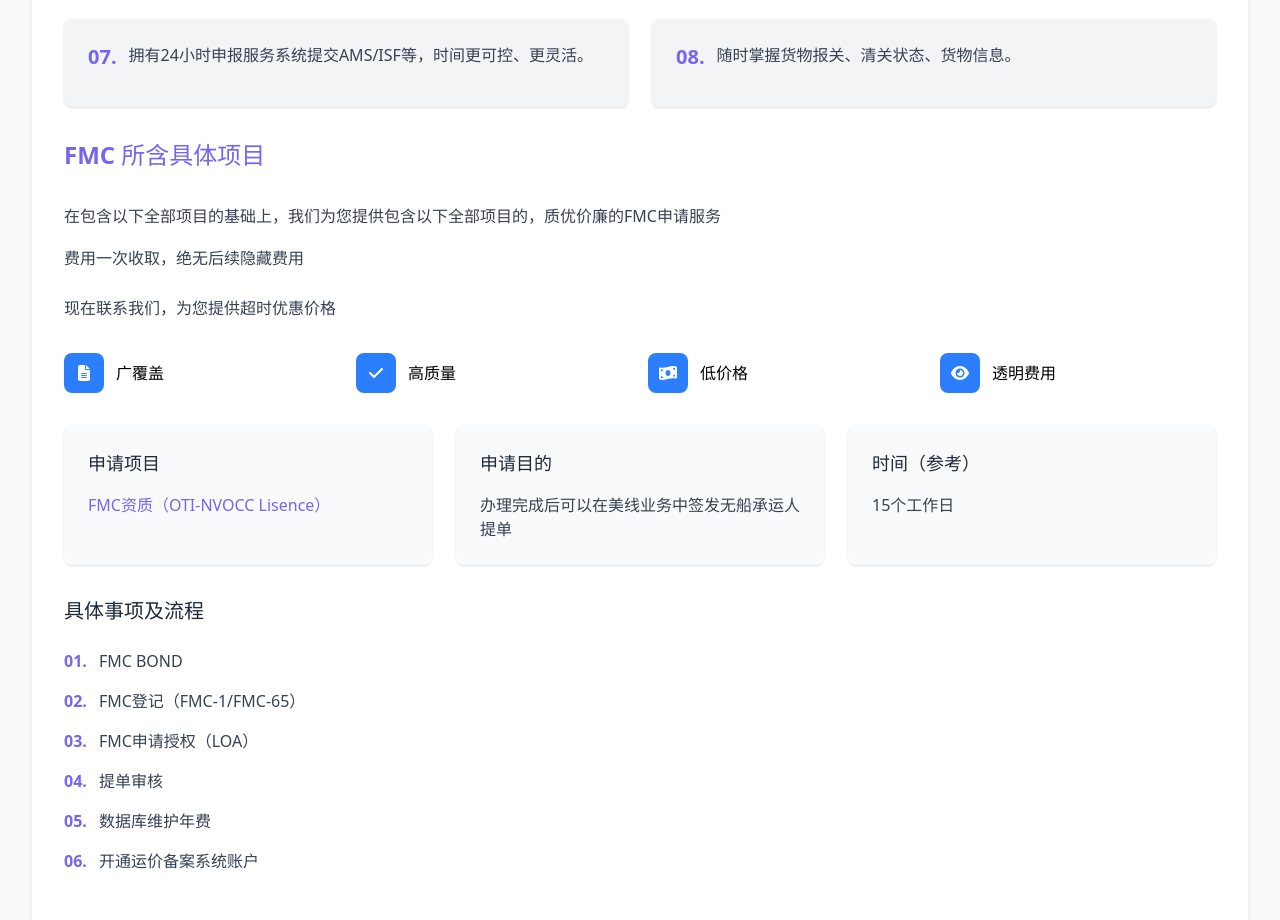
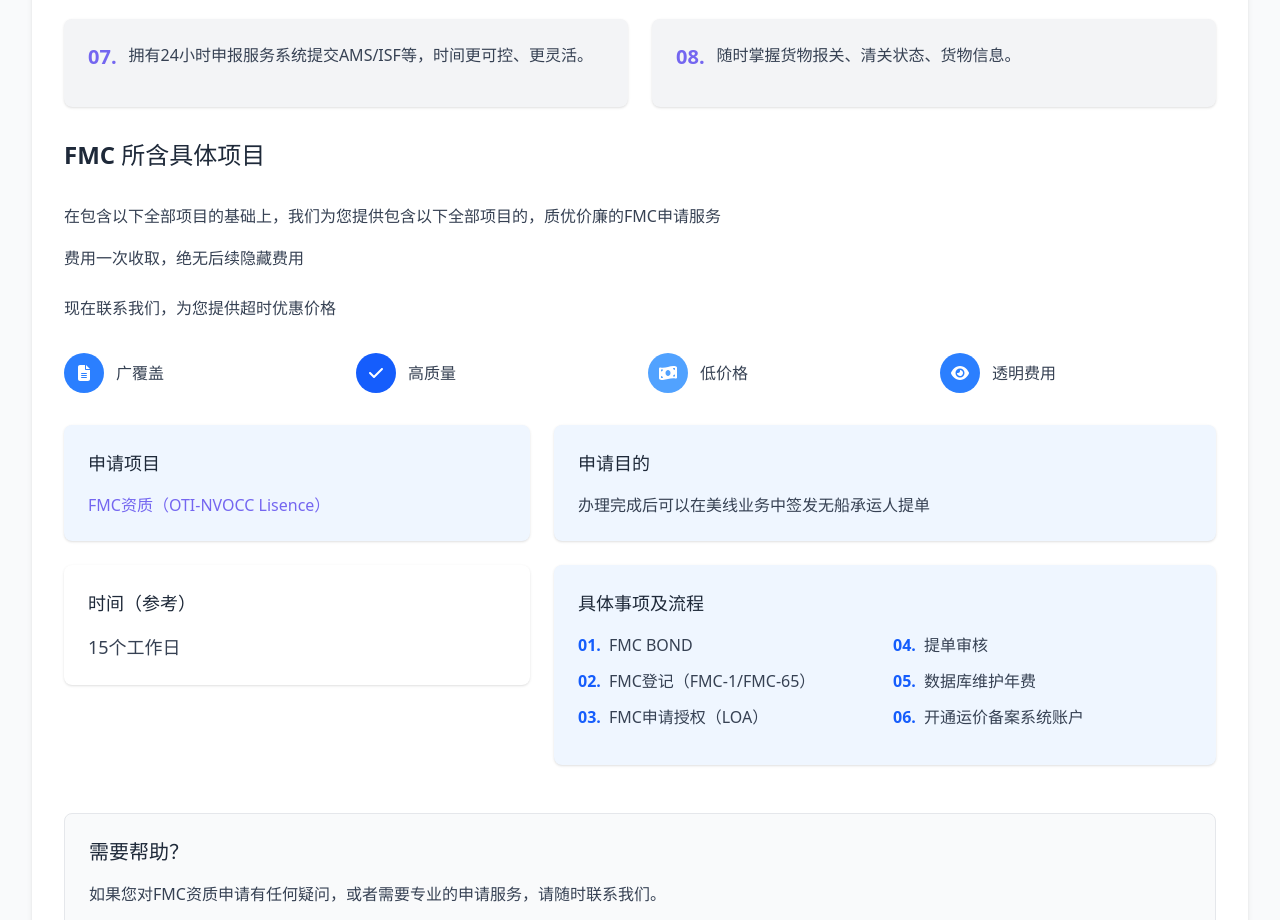
Before and after one commit to LeoYang9189/wooo, a React (Vite) app: page /fmc-qualification in a window 1280 px wide. Shown: the part 1880-2800 px from the top of the page. Built offline with nearby package versions, Linux system fonts and the light colour scheme.

Commit message:
优化FMC所含具体项目部分的布局，采用便当盒式组合布局，更新样式与图标

```diff
--- a/src/components/pages/FMCQualification.tsx
+++ b/src/components/pages/FMCQualification.tsx
@@ -466,8 +466,8 @@ const FMCQualification = () => {
                 </div>
 
                 {/* FMC所含具体项目 */}
-                <div>
-                  <h2 className="text-2xl font-bold text-primary mb-8">FMC 所含具体项目</h2>
+                <div className="relative">
+                  <h2 className="text-2xl font-bold text-gray-800 mb-8">FMC 所含具体项目</h2>
 
                   <div className="mb-8">
                     <p className="text-gray-700 leading-relaxed mb-4">
@@ -482,88 +482,101 @@ const FMCQualification = () => {
 
                     <div className="grid grid-cols-2 md:grid-cols-4 gap-4 mb-8">
                       <div className="flex items-center">
-                        <div className="w-10 h-10 flex items-center justify-center bg-blue-500 rounded-lg text-white mr-3">
+                        <div className="w-10 h-10 flex items-center justify-center bg-blue-500 rounded-full text-white mr-3">
                           <FontAwesomeIcon icon={faFileAlt} />
                         </div>
-                        <span className="font-medium">广覆盖</span>
+                        <span className="font-medium text-gray-700">广覆盖</span>
                       </div>
                       <div className="flex items-center">
-                        <div className="w-10 h-10 flex items-center justify-center bg-blue-500 rounded-lg text-white mr-3">
+                        <div className="w-10 h-10 flex items-center justify-center bg-blue-600 rounded-full text-white mr-3">
                           <FontAwesomeIcon icon={faCheck} />
                         </div>
-                        <span className="font-medium">高质量</span>
+                        <span className="font-medium text-gray-700">高质量</span>
                       </div>
                       <div className="flex items-center">
-                        <div className="w-10 h-10 flex items-center justify-center bg-blue-500 rounded-lg text-white mr-3">
+                        <div className="w-10 h-10 flex items-center justify-center bg-blue-400 rounded-full text-white mr-3">
                           <FontAwesomeIcon icon={faMoneyBillWave} />
                         </div>
-                        <span className="font-medium">低价格</span>
+                        <span className="font-medium text-gray-700">低价格</span>
                       </div>
                       <div className="flex items-center">
-                        <div className="w-10 h-10 flex items-center justify-center bg-blue-500 rounded-lg text-white mr-3">
+                        <div className="w-10 h-10 flex items-center justify-center bg-blue-500 rounded-full text-white mr-3">
                           <FontAwesomeIcon icon={faEye} />
                         </div>
-                        <span className="font-medium">透明费用</span>
+                        <span className="font-medium text-gray-700">透明费用</span>
                       </div>
                     </div>
                   </div>
 
-                  <div className="grid grid-cols-1 md:grid-cols-3 gap-6">
-                    {/* 申请项目 */}
-                    <div className="bg-gray-50 p-6 rounded-lg shadow-sm">
+                  {/* 便当盒式布局 */}
+                  <div className="grid grid-cols-1 md:grid-cols-12 gap-6">
+                    {/* 左侧卡片 */}
+                    <div className="md:col-span-5 flex flex-col gap-6">
+                      {/* 申请项目卡片 */}
+                      <div className="bg-blue-50 p-6 rounded-lg shadow-sm">
                         <h3 className="text-lg font-bold text-gray-800 mb-4">申请项目</h3>
-                      <p className="text-primary font-medium mb-2">FMC资质（OTI-NVOCC Lisence）</p>
+                        <p className="text-primary font-medium">FMC资质（OTI-NVOCC Lisence）</p>
                       </div>
 
-                    {/* 申请目的 */}
-                    <div className="bg-gray-50 p-6 rounded-lg shadow-sm">
+                      {/* 时间卡片 */}
+                      <div className="bg-white p-6 rounded-lg shadow-sm">
+                        <h3 className="text-lg font-bold text-gray-800 mb-4">时间（参考）</h3>
+                        <p className="text-gray-700 text-lg">15个工作日</p>
+                      </div>
+                    </div>
+
+                    {/* 右侧卡片 */}
+                    <div className="md:col-span-7 flex flex-col gap-6">
+                      {/* 申请目的卡片 */}
+                      <div className="bg-blue-50 p-6 rounded-lg shadow-sm">
                         <h3 className="text-lg font-bold text-gray-800 mb-4">申请目的</h3>
                         <p className="text-gray-700">办理完成后可以在美线业务中签发无船承运人提单</p>
                       </div>
 
-                    {/* 时间 */}
-                    <div className="bg-gray-50 p-6 rounded-lg shadow-sm">
-                      <h3 className="text-lg font-bold text-gray-800 mb-4">时间（参考）</h3>
-                      <p className="text-gray-700">15个工作日</p>
+                      {/* 具体事项及流程卡片 */}
+                      <div className="bg-blue-50 p-6 rounded-lg shadow-sm">
+                        <h3 className="text-lg font-bold text-gray-800 mb-4">具体事项及流程</h3>
+                        <div className="grid grid-cols-1 md:grid-cols-2 gap-4">
+                          <div>
+                            <div className="flex items-start mb-3">
+                              <span className="text-blue-600 font-bold mr-2">01.</span>
+                              <p className="text-gray-700">FMC BOND</p>
+                            </div>
+
+                            <div className="flex items-start mb-3">
+                              <span className="text-blue-600 font-bold mr-2">02.</span>
+                              <p className="text-gray-700">FMC登记（FMC-1/FMC-65）</p>
+                            </div>
+
+                            <div className="flex items-start mb-3">
+                              <span className="text-blue-600 font-bold mr-2">03.</span>
+                              <p className="text-gray-700">FMC申请授权（LOA）</p>
                             </div>
                           </div>
 
-                  {/* 具体事项及流程 */}
-                  <div className="mt-8">
-                    <h3 className="text-xl font-bold text-gray-800 mb-6">具体事项及流程</h3>
-
-                    <div className="space-y-4">
-                      <div className="flex items-start">
-                        <span className="text-primary font-bold mr-3">01.</span>
-                        <p className="text-gray-700">FMC BOND</p>
-                      </div>
-
-                      <div className="flex items-start">
-                        <span className="text-primary font-bold mr-3">02.</span>
-                        <p className="text-gray-700">FMC登记（FMC-1/FMC-65）</p>
-                      </div>
-
-                      <div className="flex items-start">
-                        <span className="text-primary font-bold mr-3">03.</span>
-                        <p className="text-gray-700">FMC申请授权（LOA）</p>
-                      </div>
-
-                      <div className="flex items-start">
-                        <span className="text-primary font-bold mr-3">04.</span>
+                          <div>
+                            <div className="flex items-start mb-3">
+                              <span className="text-blue-600 font-bold mr-2">04.</span>
                               <p className="text-gray-700">提单审核</p>
                             </div>
 
-                      <div className="flex items-start">
-                        <span className="text-primary font-bold mr-3">05.</span>
+                            <div className="flex items-start mb-3">
+                              <span className="text-blue-600 font-bold mr-2">05.</span>
                               <p className="text-gray-700">数据库维护年费</p>
                             </div>
 
-                      <div className="flex items-start">
-                        <span className="text-primary font-bold mr-3">06.</span>
+                            <div className="flex items-start mb-3">
+                              <span className="text-blue-600 font-bold mr-2">06.</span>
                               <p className="text-gray-700">开通运价备案系统账户</p>
                             </div>
                           </div>
                         </div>
+                      </div>
+                    </div>
+                  </div>
+
+                  {/* 背景装饰 */}
+                  <div className="absolute top-0 right-0 w-1/2 h-full bg-blue-500 opacity-10 rounded-r-lg -z-10"></div>
                 </div>
 
                 {/* 联系我们部分 */}
```
Lines whose indentation alone changed are shown as unchanged.
